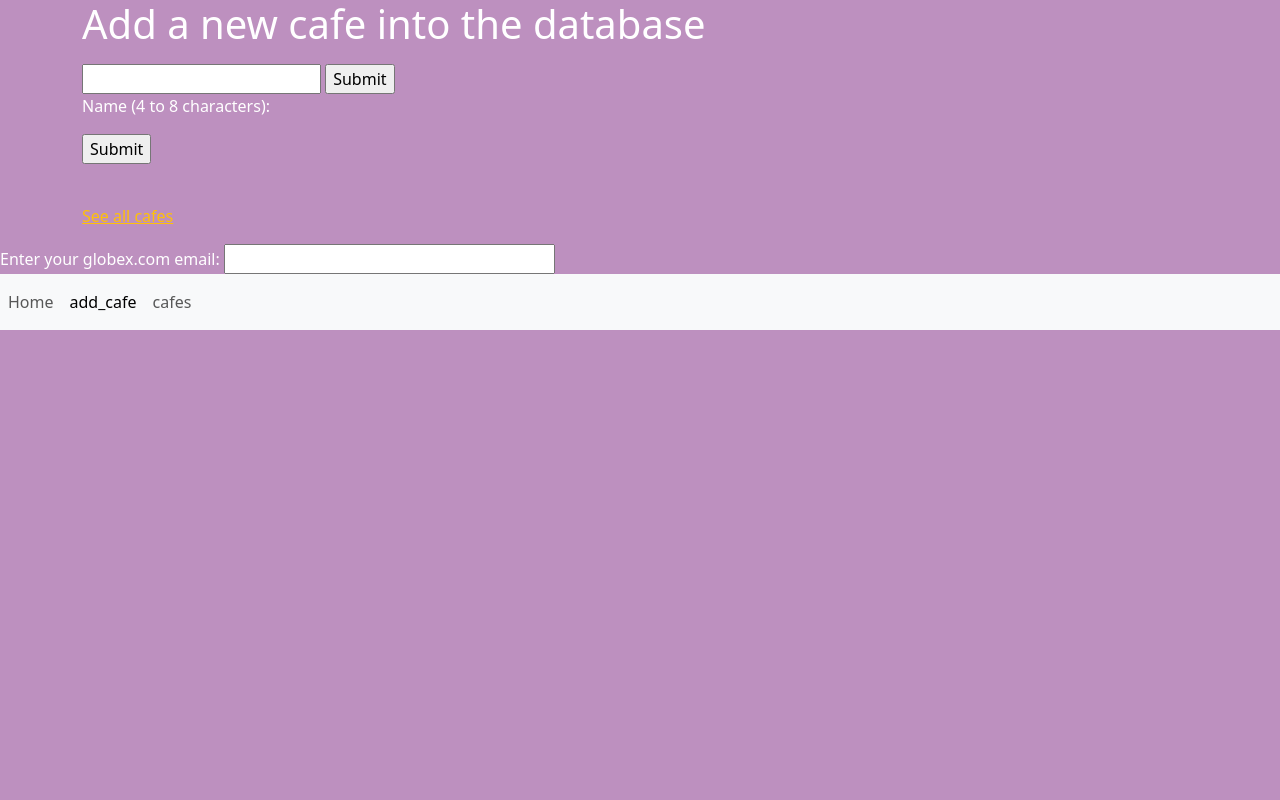
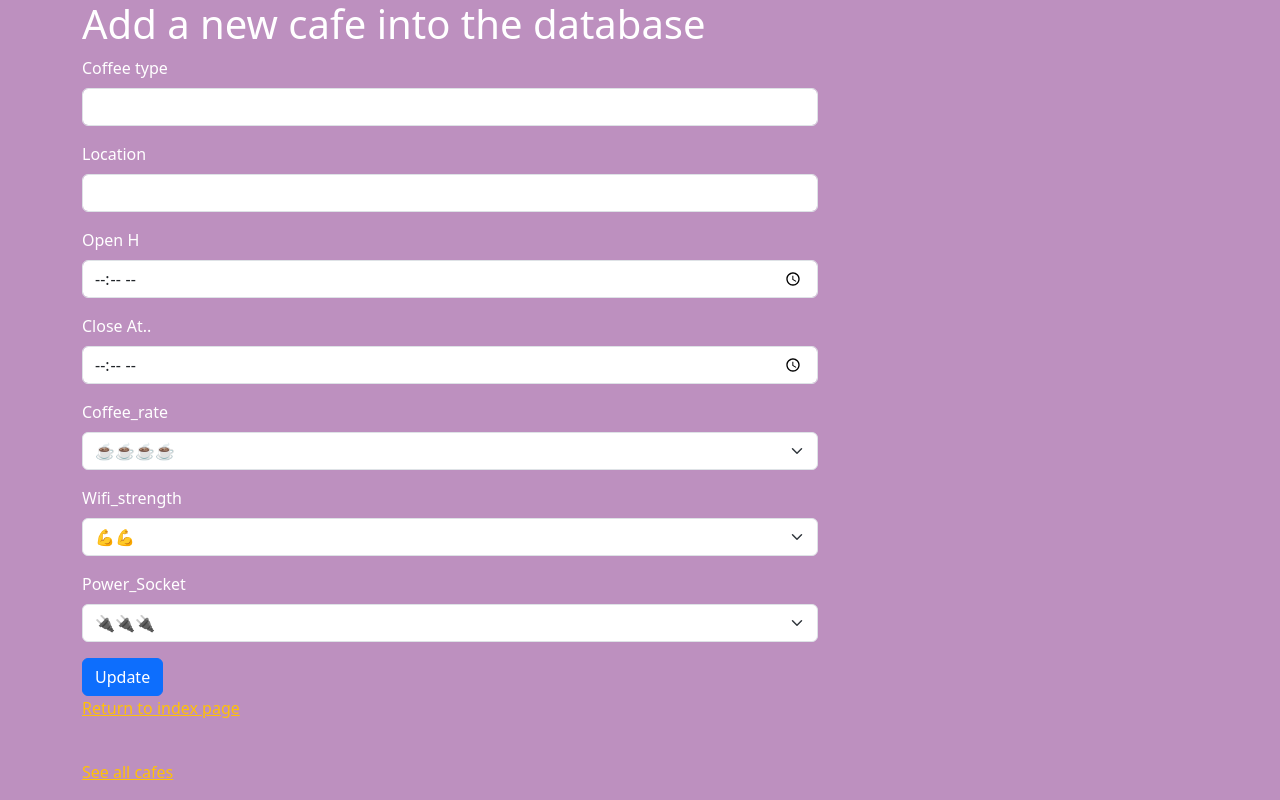
Before and after one commit to shlomo-mica/day62-coffee, a Flask app: page /add in a window 1280 px wide. Run offline with Flask 3, Linux system fonts and the light colour scheme; some libraries are stand-ins or nearby versions.

Commit message:
12/7/2023 updates files

```diff
--- a/cafe-data.csv
+++ b/cafe-data.csv
@@ -3,3 +3,7 @@
 Esters,https://goo.gl/maps/13Tjc36HuPWLELaSA,8AM,3PM,☕☕☕☕,💪💪💪,🔌
 Ginger & White,https://goo.gl/maps/DqMx2g5LiAqv3pJQ9,7:30AM,5:30PM,☕☕☕,✘,🔌
 Mare Street Market,https://goo.gl/maps/ALR8iBiNN6tVfuAA8,8AM,1PM,☕☕,💪💪💪,🔌🔌🔌
+shlomo,https://goo.gl/maps/w6U4XL5E8NTs7iJs5,15:16,22,☕☕☕☕,💪💪,🔌🔌🔌
+shlomo,https://goo.gl/maps/w6U4XL5E8NTs7iJs5,15:16,22,☕☕☕☕,💪💪,🔌🔌🔌
+Aroma,https://www.4sport-live.com/,09:17,23:20,☕☕☕☕,💪💪,🔌🔌🔌
+Aroma,https://goo.gl/maps/w6U4XL5E8NTs7iJs5,08:10,23:18,☕☕☕☕,💪💪,🔌
--- a/main.py
+++ b/main.py
@@ -1,46 +1,47 @@
-import wtforms.validators
-from flask import Flask, render_template
+from wtforms.fields import DateTimeField
+from flask import Flask, render_template, request
 from flask_bootstrap import Bootstrap5
 from flask_wtf import FlaskForm
-from wtforms import StringField, SubmitField, Label, SelectField
-from wtforms.validators import DataRequired, InputRequired, Length
+from wtforms import StringField, SubmitField, Label, SelectField,TimeField
+from wtforms.validators import DataRequired, InputRequired, Length, URL
 import csv
 
 app = Flask(__name__)
 app.config['SECRET_KEY'] = '8BYkEfBA6O6donzWlSihBXox7C0sKR6b'
 Bootstrap5(app)
+# class wtforms.fields.DateTimeField(default field arguments, format='%Y-%m-%d %H:%M:%S')#
+open_time = DateTimeField(format='%Y-%m-%d %H:%M:%S')
 
 
 class CafeForm(FlaskForm):
-    cafe_name = StringField('coffee type', validators=[DataRequired(message='xxxxx'), Length(min=3, max=7)])
+    cafe_name = StringField('Coffee type', validators=[DataRequired(message='xxxxx'), Length(min=3, max=7)])
     cafe = Label('Cafe name', text='Cafe name')
 
-    location_url = StringField('Location', validators=[InputRequired()])
+    location_url = StringField('Location', validators=[URL(True, message='NOT A URL INPUT')])
     location_label = Label('Cafe Location', text='Cafe Location on Google Maps(url')
 
-    open_time = StringField('Open', validators=[DataRequired()])
-    open_time_label = Label('open', text='Opening Time')
+    #open_time = StringField('Open Hours', validators=[DataRequired()])
+    open_time = TimeField(label="Open H", format='%H:%M')
+    close_time = TimeField(label="Close At..", format='%H:%M')
 
-    close_time_label = Label('close', text='Closing_Time')
-    close = SubmitField('Close', validators=[DataRequired()])
+    #close_time = StringField('Close Hours', validators=[DataRequired()])
 
     coffee_rate_label = Label('Coffee', text='Coffee Rating')
     coffee_rate = SelectField('Coffee_rate',
-                              choices=[('tr', 'trina'),
-                                       ('lo', 'longi'),
-                                       ('ph', 'phono'),
-                                       ('leap', 'leapton')])
-    wifi_strength_label = Label('wifi_strangth', text='WiFi Strength Rating')
-    wifi_strength_rating = SelectField('Wifi_strength', choices=[('tr', 'trina'),
-                                                                 ('lo', 'longi'),
-                                                                 ('ph', 'phono'),
-                                                                 ('leap', 'leapton')])
+                              choices=['☕☕☕☕',
+                                       '☕☕☕',
+                                       '☕☕'])
+
+    wifi_strength_label = Label('Wifi_strength', text='WiFi Strength Rating')
+    wifi_strength_rating = SelectField('Wifi_strength', choices=['💪💪',
+                                                                 '💪💪💪',
+                                                                 '✘'])
 
     power_socket_labet = Label('power_socket', text='Power Socket Availability')
-    power_socket_availability = SelectField('Power_Sockrt', choices=[('tr', 'trina'),
-                                                                     ('lo', 'longi'),
-                                                                     ('ph', 'phono'),
-                                                                     ('leap', 'leapton')])
+    power_socket = SelectField('Power_Socket', choices=['🔌🔌🔌', '🔌'])
+
+    close_time_label = Label('close', text='Closing_Time')
+    update_your_coffee = SubmitField('Update', validators=[DataRequired()])
 
 
 # Exercise:
@@ -58,16 +59,39 @@
     return render_template("index.html")
 
 
-@app.route('/add')
+@app.route('/add', methods=['GET', 'POST'])
 def add_cafe():
     form = CafeForm()
-
+    name = request.form.get('cafe_name', 'name')
+    location_url = request.form.get('location_url')
+    open_time = request.form.get('open_time')
+    close_time = request.form.get('close_time')
+    coffee_rate = request.form.get('coffee_rate')
+    wifi_strength_rating = request.form.get('wifi_strength_rating')
+    power_socket = request.form.get('power_socket')
     if form.validate_on_submit():
         print("True")
+        print("DATA2-", name, location_url)
+        with open('cafe-data.csv', 'a', newline='', encoding='UTF8') as f:
+            # create the csv writer
+            writer = csv.writer(f)
+            writer.writerow(
+                [name, location_url, open_time, close_time, coffee_rate, wifi_strength_rating, power_socket])
+
+    # write a row to the csv file
+
+    # spamwriter = csv.writer(csvfile, delimiter=' ',
+    #                         quotechar='|', quoting=csv.QUOTE_MINIMAL)
+    # spamwriter.writerow(['Spam'] * 5 + ['Baked Beans'])
+    # spamwriter.writerow(['name', 'location_url', 'Wonderful Spam'])
+    # create the csv writer
+    # write a row to the csv file
+
     # Exercise:
     # Make the form write a new row into cafe-data.csv
     # with   if form.validate_on_submit()
-    return render_template('add.html', form=form)
+
+    return render_template('add_coffee.html', form=form)
 
 
 @app.route('/cafes')
@@ -80,7 +104,7 @@
         list_of_rows = []
         for row in csv_data:
             list_of_rows.append(row)
-    print((list_of_rows))
+
     return render_template('cafes.html', cafes=list_of_rows, test_item=test_item, first_row=first_row)
 
 
--- a/templates/add.html
+++ b/templates/add.html
@@ -1,4 +1,5 @@
 {% extends 'base.html' %}
+{% from 'bootstrap5/form.html' import render_form,render_nav_item %}
 
 {% block styles %}
 {{ super() }}
--- /dev/null
+++ b/templates/add_coffee.html
@@ -0,0 +1,44 @@
+{% extends 'base.html' %}
+{% from 'bootstrap5/form.html' import render_form,render_nav_item,render_form_row %}
+{% import "bootstrap/form.html" as wtf %}
+<!--Don't forget your import here-->
+wtf.render_form()
+{% block styles %}
+{{ super() }}
+	<link rel="stylesheet" href="{{ url_for('static', filename='css/styles.css') }}">
+{% endblock %}
+{% block title %}Add A New Cafe{% endblock %}
+
+{% block content %}
+<div class="container">
+  <div class="row">
+    <div class="col-sm-12 col-md-8">
+
+      <h1>Add a new cafe into the database</h1>
+
+
+      <!-- This is where your WTForm will go -->
+        <form method="post">
+            {{ form.csrf_token() }}
+            {{ render_form_row([form.cafe_name]) }}
+            {{ render_form_row([form.location_url]) }}
+            {{ render_form_row([form.open_time]) }}
+            {{ render_form_row([form.close_time]) }}
+            {{ render_form_row([form.coffee_rate], col_map={form.open_time_label: 'col-md-2'}) }}
+
+            {# Custom col which should use class col-md-2, and the others the defaults: #}
+            {{ render_form_row([form.wifi_strength_rating], col_map={form.open_time_label: 'col-md-2'}) }}
+            {{ render_form_row([form.power_socket], col_map={form.open_time_label: 'col-md-2'}) }}
+
+            {{ render_form_row([form.update_your_coffee]) }}
+             <p><a href="{{ url_for('cafes') }}">Return to index page</a></p>
+
+            {# Custom col which should use class col-md-2 and modified col class for the default of the other fields: #}
+        </form>
+	  <p class="space-above"><a href="#">See all cafes</a></p>
+
+    </div>
+  </div>
+</div>
+
+{% endblock %}
--- a/templates/index.html
+++ b/templates/index.html
@@ -11,7 +11,8 @@
   <hr class="my-4">
   <p>You've found the right place! Checkout my collection of cafes with data on power socket availability, wifi speed and coffee quality.</p>
   <a class="btn btn-warning btn-lg" href="{{ url_for('cafes') }}" role="button">Show Me!</a>
-</div>
+   <a class="btn btn-warning btn-lg" href="{{ url_for('add_cafe') }}" role="button">ADD-CAFE</a>
+    </div>
     </div>
 
 {% endblock %}
```
Also changed, not shown: templates/cafes.html (+2 -7 lines).
